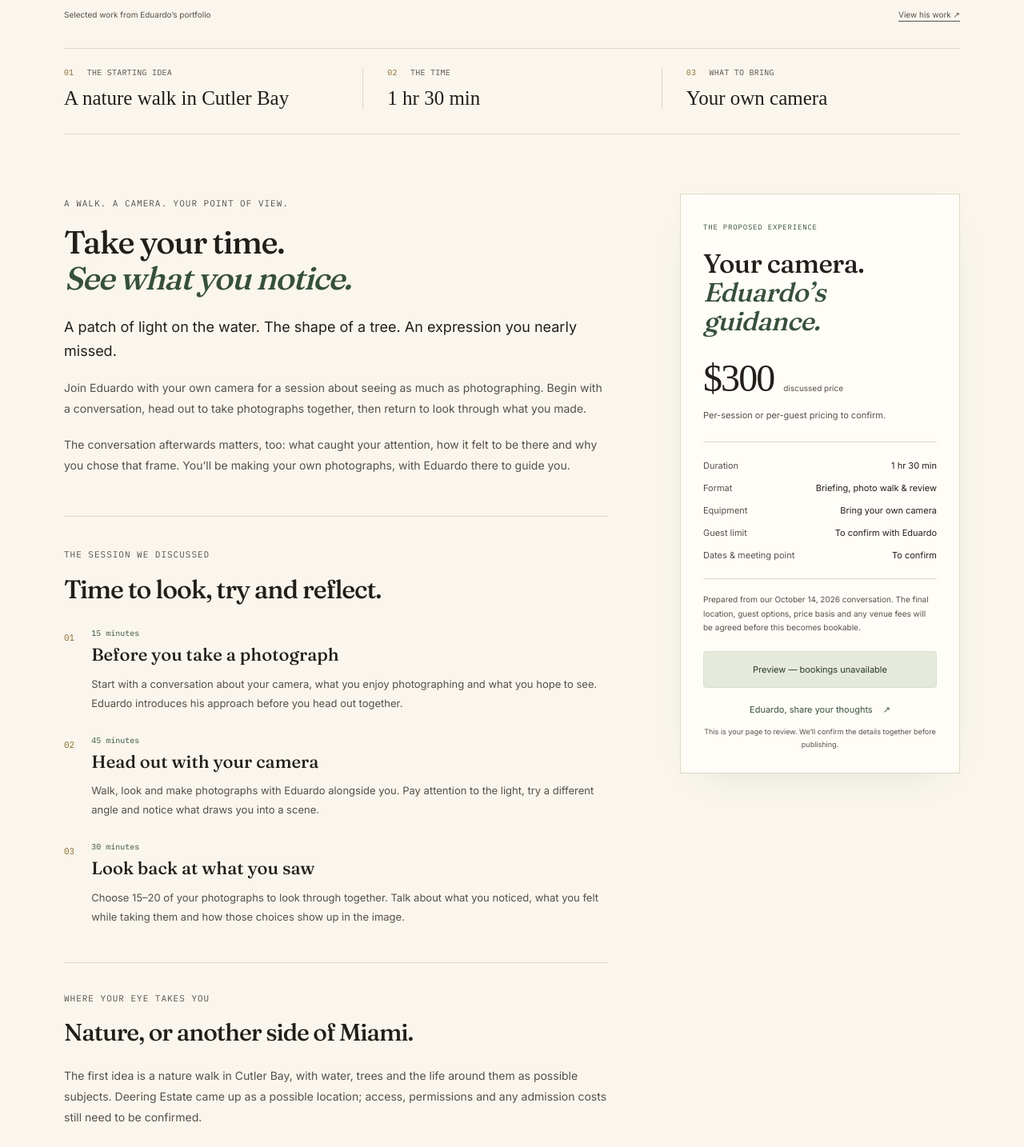
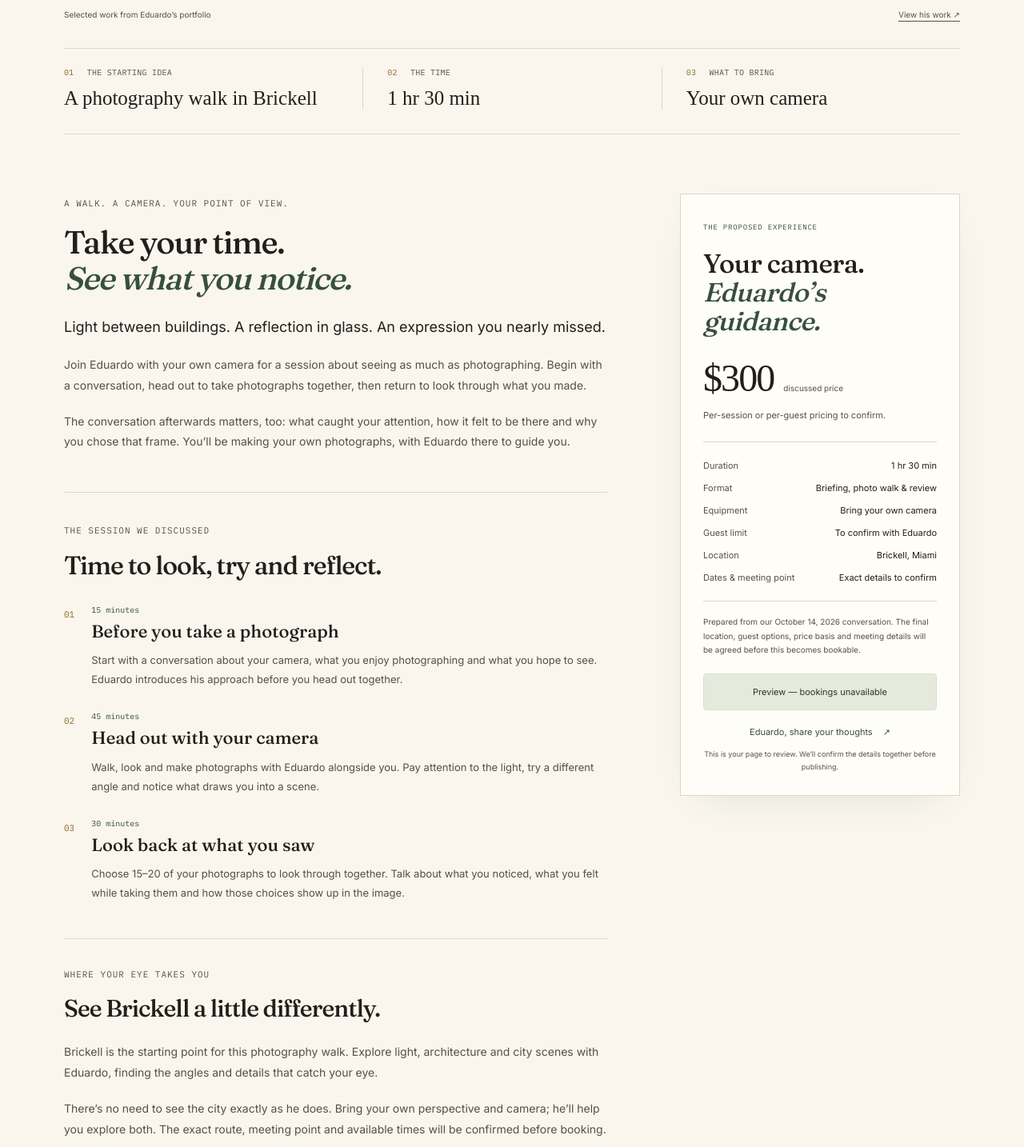
Before and after one commit to paulhiacaxel/Qualia-test-website, a Next.js app: page /previews/eduardo-bono in a window 1280 px wide. Shown: the part 989-2423 px from the top of the page at 80% size. Built offline with nearby package versions, Linux system fonts and the light colour scheme; no server answers.

Commit message:
Make Eduardo preview and prepared draft consistently Brickell

```diff
--- a/app/previews/eduardo-bono/page.tsx
+++ b/app/previews/eduardo-bono/page.tsx
@@ -6,7 +6,7 @@ import styles from "./preview.module.css";
 export const metadata: Metadata = {
   title: "Through a photographer’s eyes with Eduardo Bono — listing preview",
   description:
-    "Bring your own camera for a photo walk and conversation with Eduardo Bono. An updated listing preview, prepared for his review and not yet bookable.",
+    "Bring your own camera for a Brickell photo walk and conversation with Eduardo Bono. A listing preview, prepared for his review and not yet bookable.",
   robots: { index: false, follow: false, nocache: true },
 };
 
@@ -22,7 +22,7 @@ export default function EduardoBonoPreviewPage() {
       <section className={`container ${styles.hero}`} aria-labelledby="experience-title">
         <header className={styles.heroHeading}>
           <div>
-            <p className={`eyebrow ${styles.kicker}`}>Photography · Miami</p>
+            <p className={`eyebrow ${styles.kicker}`}>Photography · Brickell, Miami</p>
             <h1 id="experience-title">
               See through
               <br />a photographer’s <em>eyes.</em>
@@ -74,7 +74,7 @@ export default function EduardoBonoPreviewPage() {
             <dt>
               <span>01</span> The starting idea
             </dt>
-            <dd>A nature walk in Cutler Bay</dd>
+            <dd>A photography walk in Brickell</dd>
           </div>
           <div>
             <dt>
@@ -101,7 +101,7 @@ export default function EduardoBonoPreviewPage() {
               <em>See what you notice.</em>
             </h2>
             <p className={styles.lead}>
-              A patch of light on the water. The shape of a tree. An expression you nearly missed.
+              Light between buildings. A reflection in glass. An expression you nearly missed.
             </p>
             <p>
               Join Eduardo with your own camera for a session about seeing as much as photographing.
@@ -134,16 +134,15 @@ export default function EduardoBonoPreviewPage() {
 
           <section className={styles.setting} aria-labelledby="setting-title">
             <span className="eyebrow">Where your eye takes you</span>
-            <h2 id="setting-title">Nature, or another side of Miami.</h2>
+            <h2 id="setting-title">See Brickell a little differently.</h2>
             <p>
-              The first idea is a nature walk in Cutler Bay, with water, trees and the life around
-              them as possible subjects. Deering Estate came up as a possible location; access,
-              permissions and any admission costs still need to be confirmed.
+              Brickell is the starting point for this photography walk. Explore light, architecture
+              and city scenes with Eduardo, finding the angles and details that catch your eye.
             </p>
             <p>
-              Eduardo also suggested city scenes, architecture, portraits and a possible sunrise
-              session. These are alternatives to shape with him, rather than stops on one route. The
-              location and time will be agreed before booking.
+              There’s no need to see the city exactly as he does. Bring your own perspective and
+              camera; he’ll help you explore both. The exact route, meeting point and available
+              times will be confirmed before booking.
             </p>
           </section>
         </div>
@@ -179,13 +178,17 @@ export default function EduardoBonoPreviewPage() {
               <dd>To confirm with Eduardo</dd>
             </div>
             <div>
+              <dt>Location</dt>
+              <dd>Brickell, Miami</dd>
+            </div>
+            <div>
               <dt>Dates &amp; meeting point</dt>
-              <dd>To confirm</dd>
+              <dd>Exact details to confirm</dd>
             </div>
           </dl>
           <p className={styles.referenceNote}>
             Prepared from our {proposal.discussedAt} conversation. The final location, guest
-            options, price basis and any venue fees will be agreed before this becomes bookable.
+            options, price basis and meeting details will be agreed before this becomes bookable.
           </p>
           <div className={styles.unavailable}>Preview — bookings unavailable</div>
           <a href={proposal.editUrl} className={styles.editLink}>
@@ -284,9 +287,8 @@ export default function EduardoBonoPreviewPage() {
             like help with, so he can confirm the session is a good fit.
           </p>
           <p className={styles.preparationNote}>
-            The route, walking conditions, weather plan and any venue admission will be confirmed
-            before booking. Camera hire and a delivered collection of edited photographs are not
-            part of this draft.
+            The route, walking conditions and weather plan will be confirmed before booking. Camera
+            hire and a delivered collection of edited photographs are not part of this draft.
           </p>
           <a href={proposal.editUrl} className={styles.ideaLink}>
             Help us finish the details <span aria-hidden="true">↗</span>
@@ -308,9 +310,8 @@ export default function EduardoBonoPreviewPage() {
               The proposed 15-minute introduction, 45-minute photo walk, 30-minute review and $300
               price reflect the conversation and Eduardo’s follow-up. Each guest works with 15–20
               images. Whether the price covers a session or each guest, the guest limit, dates and
-              private or shared format are still to be confirmed. Deering Estate is a venue idea,
-              not a confirmed booking or affiliation. No venue access, admission inclusion,
-              particular wildlife or sunrise conditions are promised.
+              private or shared format are still to be confirmed. This draft is for Brickell; the
+              exact route, meeting point and weather arrangements need confirmation before booking.
             </p>
             <p>
               Eduardo’s professional background was checked against his{" "}
@@ -322,9 +323,9 @@ export default function EduardoBonoPreviewPage() {
                 public portfolio
               </a>{" "}
               and published service, including his profile photo. Photography is credited to Eduardo
-              Bono; the images span his existing work and are not identified as Cutler Bay, Deering
-              Estate or previous Qualia experiences. Photo selection, copy, final terms and venue
-              arrangements remain for his confirmation and Qualia’s listing review.
+              Bono; the images span his existing work and are not identified as Brickell or previous
+              Qualia experiences. Photo selection, copy, final terms and route arrangements remain
+              for his confirmation and Qualia’s listing review.
             </p>
           </div>
         </details>
--- a/lib/host/assisted/catalog.ts
+++ b/lib/host/assisted/catalog.ts
@@ -16,12 +16,12 @@ export const assistedHostCatalog = {
     listing: {
       title: "Through a photographer’s eyes with Eduardo Bono",
       description:
-        "Bring your own camera for a photography walk with Eduardo Bono. Start with a 15-minute introduction, spend 45 minutes making photographs, then sit down for a 30-minute review of 15–20 images each. Talk about what caught your attention, what you felt and how your choices appear in the photographs.\n\nThe starting idea is a nature walk in Cutler Bay. Deering Estate is a possible venue, subject to access and admission confirmation. City scenes, architecture, portraits and sunrise sessions are alternative ideas to agree with Eduardo. The first location, meeting point and dates will be confirmed before bookings open.\n\nUse your own camera; tell Eduardo what you plan to bring. The selected images on this page are from his existing portfolio, not photographs of this new session. Final equipment requirements, route, weather plan and any venue charges will be confirmed before publication.",
+        "Bring your own camera for a photography walk in Brickell with Eduardo Bono. Start with a 15-minute introduction, spend 45 minutes making photographs, then sit down for a 30-minute review of 15–20 images each. Talk about what caught your attention, what you felt and how your choices appear in the photographs.\n\nExplore Brickell through your own lens, paying attention to light, architecture and city scenes. Eduardo will help you notice a different angle and find the details that interest you. The exact route, meeting point and dates will be confirmed before bookings open.\n\nUse your own camera; tell Eduardo what you plan to bring. The selected images are from his existing portfolio. They are not identified as photographs of Brickell and do not show this new session. Final equipment requirements, walking conditions and weather arrangements will be confirmed before publication.",
       category: "photography",
       price_cents: 30000,
       duration_minutes: 90,
       city: "Miami",
-      neighborhood: "Cutler Bay — location to confirm",
+      neighborhood: "Brickell",
     },
     photos: [
       eduardoProposal.photos.place,
```
